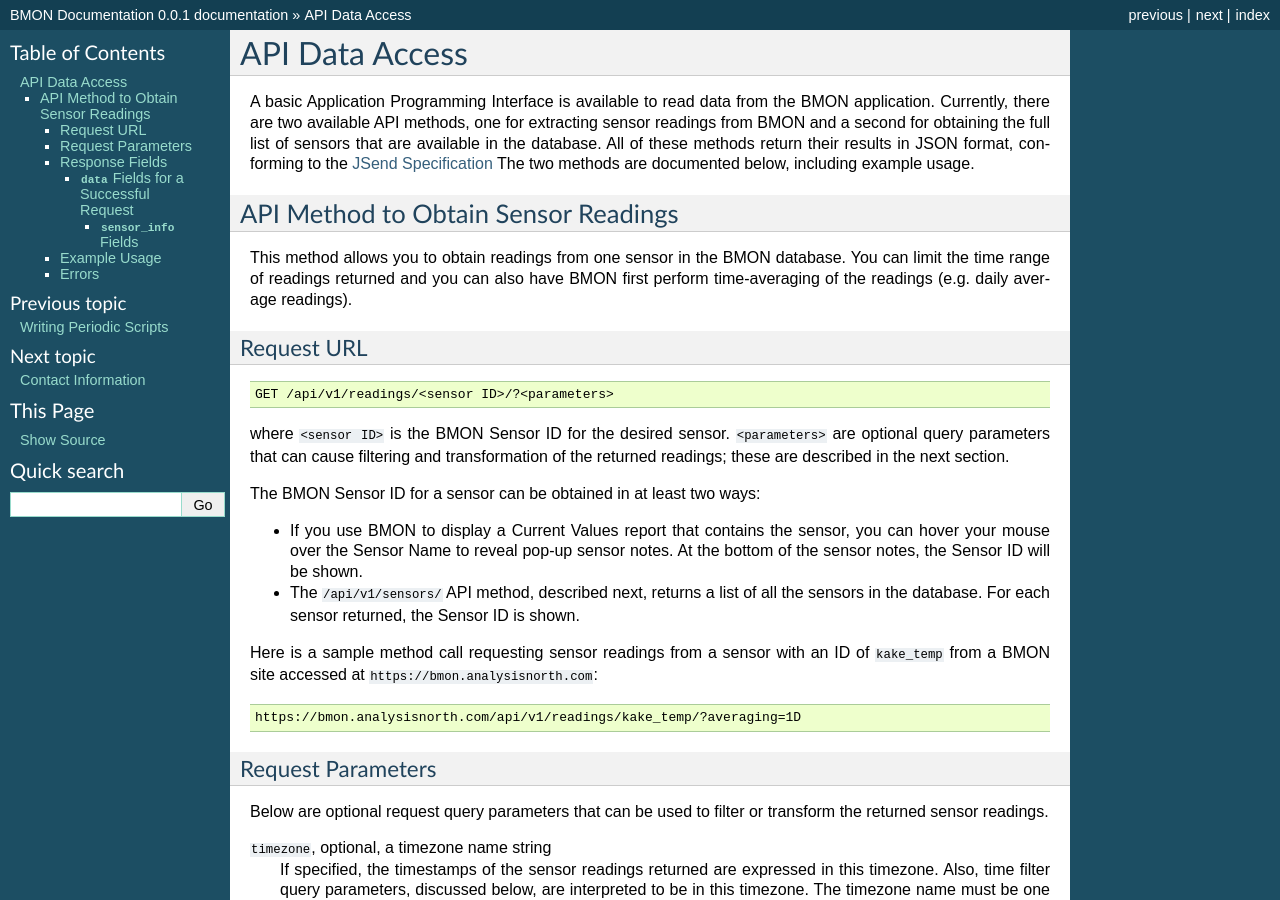
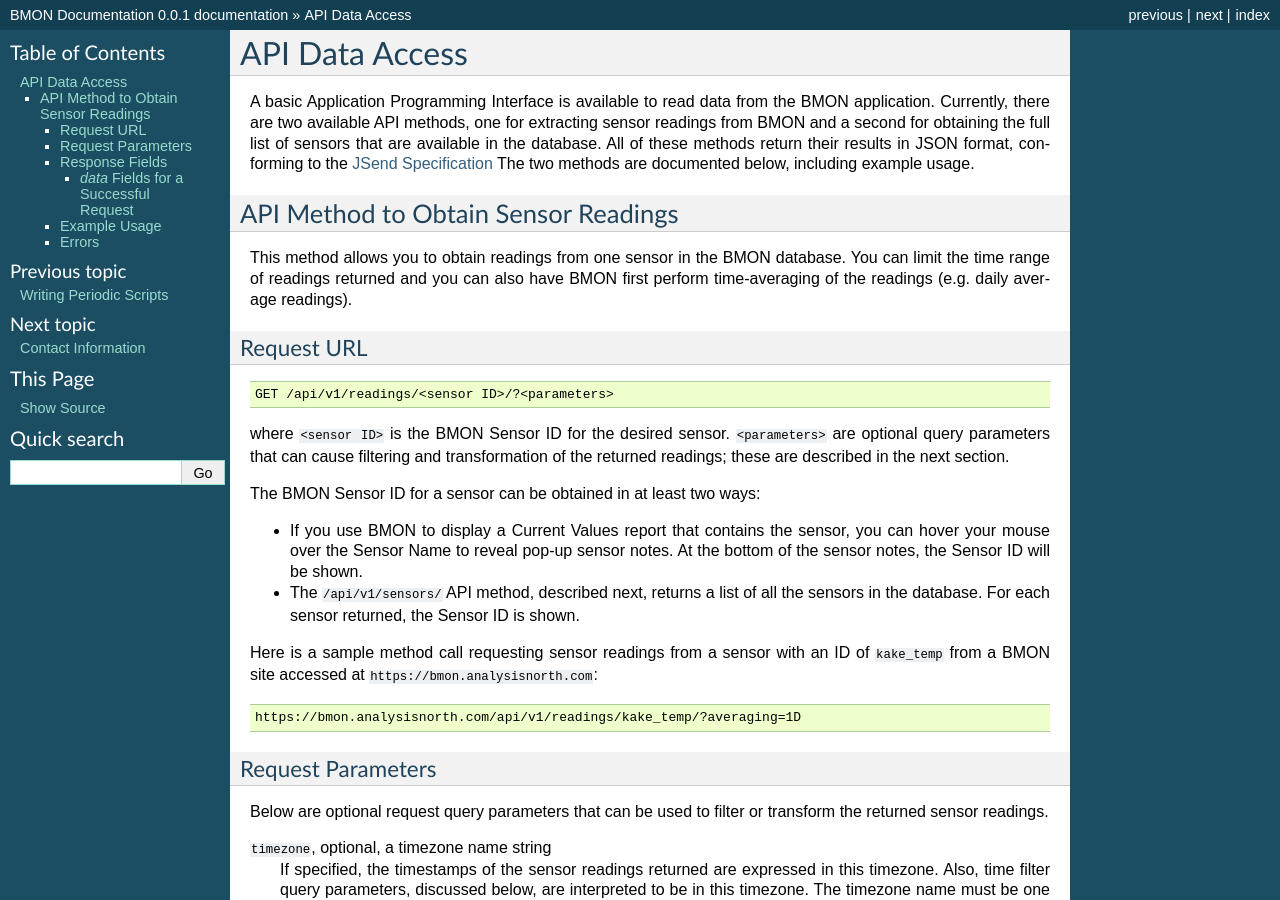
Before and after one commit to alanmitchell/bmon, a Sphinx documentation site: the page built from docs/source/api-data-access.rst, in a window 1280 px wide and 900 px high. Built offline with Sphinx 7.4.7, drawn with Linux system fonts in a browser that asks for light colours; some of the changed text lies outside the part shown.

Commit message:
Formatting issues.

```diff
--- a/docs/source/api-data-access.rst
+++ b/docs/source/api-data-access.rst
@@ -116,7 +116,7 @@
     For a successful request, the collection of ``data`` fields are described
     in the next section.
 
-``data`` Fields for a Successful Request
+*data* Fields for a Successful Request
 ^^^^^^^^^^^^^^^^^^^^^^^^^^^^^^^^^^^^^^^^
 
 ``reading_timezone``, string
@@ -135,8 +135,7 @@
     buildings that the sensor is associated with.  See the details in the
     next section.
 
-``sensor_info`` Fields
-++++++++++++++++++++++
+***sensor_info* Fields**
 
 If a sensor is shown in the BMON interface, then BMON has additional information
 about the sensor, such as its name and the engineering units associated with
```
